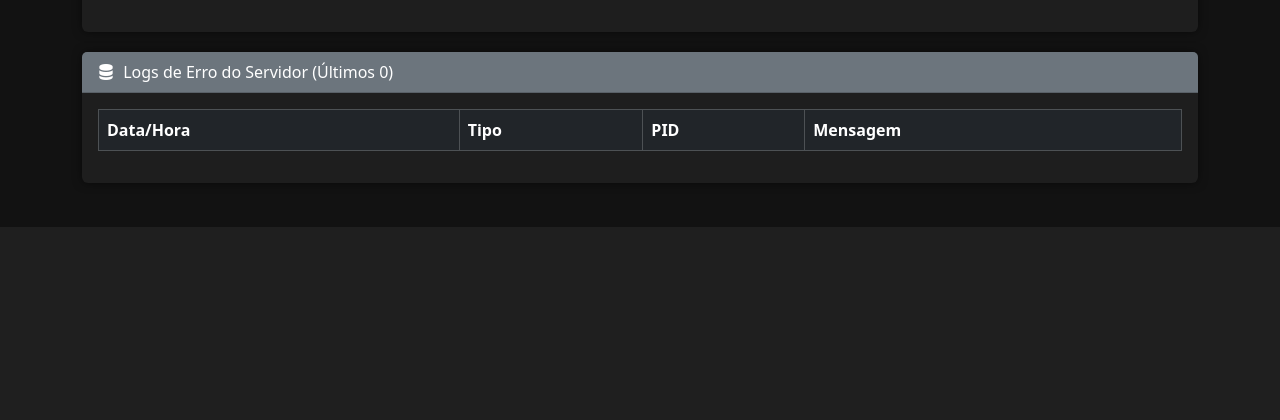
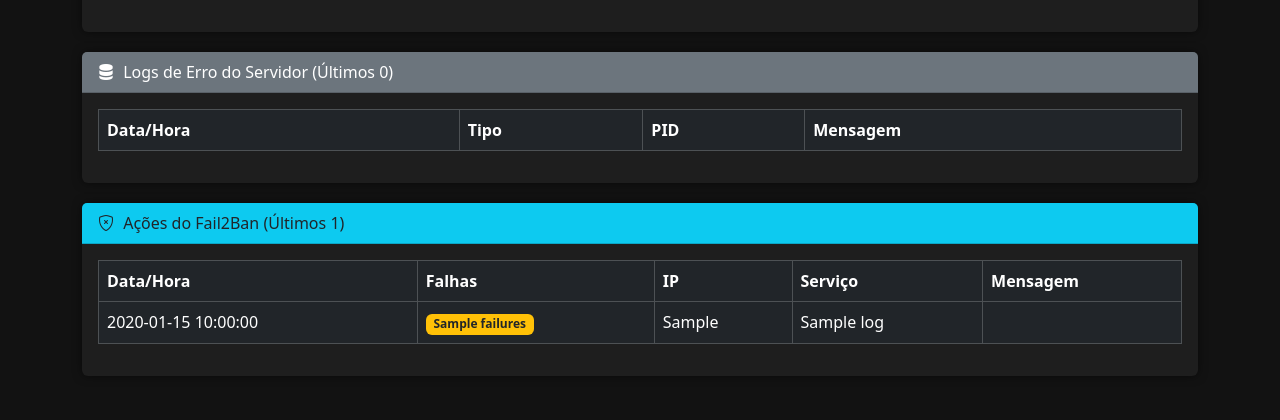
Before and after one commit to Boniatti1/PrimisLayer, a Flask app: template sistema-seguranca/dashboard/templates/dashboard.html in a window 1280 px wide. Shown: the part 714-1134 px from the top of the page. Before the commit the page ends 941 px from the top, so only its background shows below. Run offline with Flask 3, Linux system fonts and the light colour scheme; the template is opened without the code that fills it: most values are stand-ins (such as "Sample title", 1, 10 or a date in 2020); lists and menus that the app fills with data are empty.

Commit message:
feat: add a new card to read fail2ban actions

```diff
--- a/sistema-seguranca/dashboard/app.py
+++ b/sistema-seguranca/dashboard/app.py
@@ -1,6 +1,7 @@
 from flask import Flask, render_template
 from pathlib import Path
 import re
+from utils import get_fail2ban_logs
 
 app = Flask(__name__)
 
@@ -68,13 +69,16 @@ def dashboard():
 
     server_error_logs = [parse_nginx_error(line) for line in tail_log_file(NGINX_ERROR_PATH)]
 
+    fail2ban_logs = get_fail2ban_logs()
+
     return render_template(
         'dashboard.html',
         normal_access=normal_access_logs,
         normal_errors=normal_error_logs,
         protected_access=protected_access_logs,
         protected_errors=protected_error_logs,
-        server_errors=server_error_logs
+        server_errors=server_error_logs,
+        fail2ban_logs=fail2ban_logs
     )
 
 if __name__ == '__main__':
--- a/sistema-seguranca/dashboard/templates/dashboard.html
+++ b/sistema-seguranca/dashboard/templates/dashboard.html
@@ -214,6 +214,39 @@
     </div>
   </div>
 
+  <!-- Logs do Fail2ban -->
+  <div class="card">
+    <div class="card-header bg-info text-dark">
+      <i class="bi bi-shield-x"></i> Ações do Fail2Ban (Últimos {{ fail2ban_logs|length }})
+    </div>
+    <div class="card-body">
+      <div class="table-responsive log-table">
+        <table class="table table-dark table-hover table-bordered">
+          <thead>
+            <tr>
+              <th>Data/Hora</th>
+              <th>Falhas</th>
+              <th>IP</th>
+              <th>Serviço</th>
+              <th>Mensagem</th>
+            </tr>
+          </thead>
+          <tbody>
+            {% for log in fail2ban_logs %}
+            <tr>
+              <td>{{ log.time }}</td>
+              <td><span class="badge bg-warning text-dark">{{ log.failures }}</span></td>
+              <td>{{ log.ip }}</td>
+              <td>{{ log.name }}</td>
+              <td>{{ log.msg }}</td>
+            </tr>
+            {% endfor %}
+          </tbody>
+        </table>
+      </div>
+    </div>
+  </div>
+
 </div>
 
 <script src="https://cdn.jsdelivr.net/npm/bootstrap@5.3.2/dist/js/bootstrap.bundle.min.js"></script>
```
